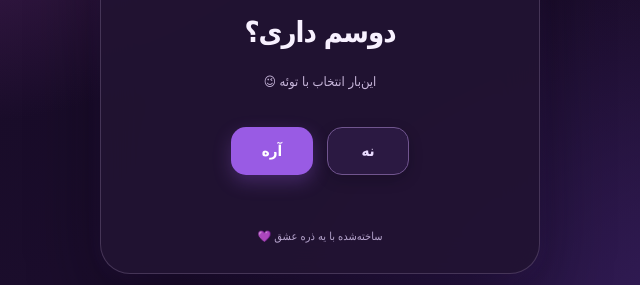
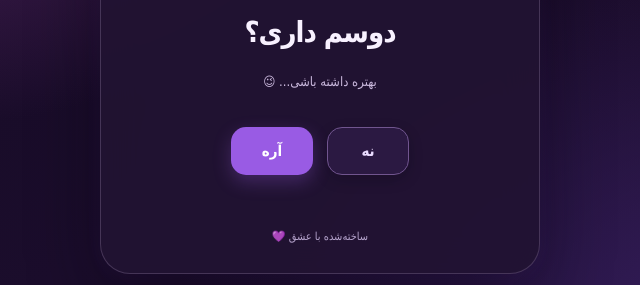
Before and after one commit to BPGalaxy/love-me, a plain HTML site: page index.html in a window 1280 px wide. Both pictures are taken after a click on the button "آره". Shown: the part 345-630 px from the top of the page, 320-960 px from the left. Drawn offline with Linux system fonts and the light colour scheme; a small style sheet from the web is missing.

Commit message:
Update index.html

```diff
--- a/index.html
+++ b/index.html
@@ -204,7 +204,7 @@
     <div class="heart-mark" aria-hidden="true">♡</div>
     <p class="eyebrow">یه سؤال کوچولو</p>
     <h1 id="question" aria-live="polite">سلام میتونم یه سوال بپرسم؟</h1>
-    <p class="hint" id="hint">قول می‌دم جوابش خیلی کوتاهه :)</p>
+    <p class="hint" id="hint">قول می‌دم خیلی وقتتو نگیره:)</p>
 
     <div class="action-zone" id="action-zone">
       <button class="yes-button" id="yes-button" type="button">آره</button>
@@ -212,7 +212,7 @@
       <button class="heart-button" id="heart-button" type="button" aria-label="قلب" hidden>♡</button>
     </div>
 
-    <p class="footer">ساخته‌شده با یه ذره عشق 💜</p>
+    <p class="footer">ساخته‌شده با عشق 💜</p>
   </main>
 
   <script>
@@ -236,7 +236,7 @@
 
     function beginQuestion() {
       stage = 1;
-      setMessage("دوسم داری؟", "این‌بار انتخاب با توئه 😉");
+      setMessage("دوسم داری؟", "بهتره داشته باشی... 😉");
     }
 
     function sayYes() {
@@ -316,7 +316,7 @@
     heartButton.addEventListener("click", () => {
       heartButton.textContent = "♥";
       heartButton.disabled = true;
-      setMessage("منم دوست دارم:)", "همیشه دوست‌داشتنی باشی!");
+      setMessage("منم دوست دارم:)", "بوس بهت");
     });
 
     window.addEventListener("resize", () => {
```
